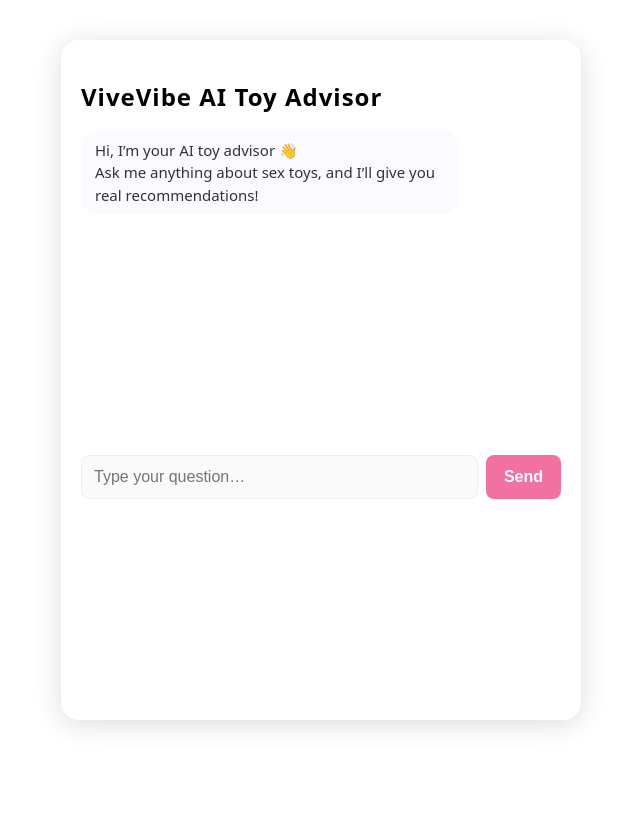
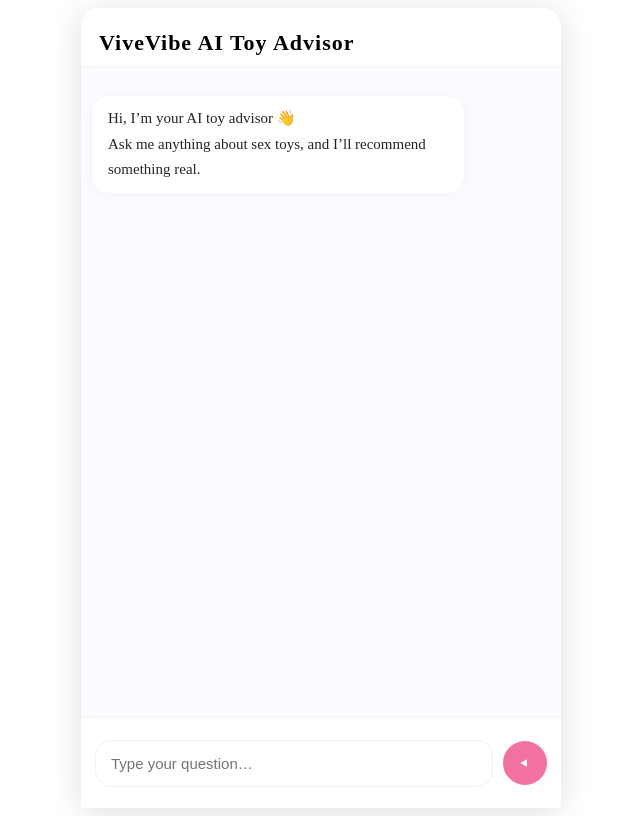
Before and after one commit to vivevibe/Sex-Toys-Ai, a Next.js app: page / in a window 1280 px wide. Shown: the whole page, without its empty margins (319-959 px from the left). Built offline with nearby package versions, Linux system fonts and the light colour scheme.

Commit message:
Update index.js

```diff
--- a/pages/index.js
+++ b/pages/index.js
@@ -1,17 +1,27 @@
-import { useState } from "react";
+import { useState, useRef, useEffect } from "react";
 
 export default function Home() {
   const [messages, setMessages] = useState([
-    { role: "assistant", content: "Hi, I’m your AI toy advisor 👋<br>Ask me anything about sex toys, and I’ll give you real recommendations!" }
+    { role: "assistant", content: "Hi, I’m your AI toy advisor 👋<br>Ask me anything about sex toys, and I’ll recommend something real." }
   ]);
   const [input, setInput] = useState("");
   const [loading, setLoading] = useState(false);
+  const [pending, setPending] = useState(false);
+  const inputRef = useRef(null);
+  const chatEndRef = useRef(null);
 
-  async function handleSend() {
-    if (!input.trim()) return;
-    const newMessages = [...messages, { role: "user", content: input }];
-    setMessages(newMessages);
+  // 滚到底
+  useEffect(() => {
+    chatEndRef.current?.scrollIntoView({ behavior: "smooth" });
+  }, [messages, loading]);
+
+  // 发送消息
+  async function handleSend(e) {
+    e && e.preventDefault();
+    if (!input.trim() || loading) return;
+    setMessages(msgs => [...msgs, { role: "user", content: input }]);
     setLoading(true);
+    setPending(true);
     setInput("");
 
     try {
@@ -21,76 +31,144 @@
         body: JSON.stringify({ prompt: input })
       });
       const data = await res.json();
-      setMessages(msgs => [
-        ...msgs,
-        { role: "assistant", content: data.reply }
-      ]);
-    } catch (err) {
-      setMessages(msgs => [
-        ...msgs,
-        { role: "assistant", content: "⚠️ Network error. Please try again." }
-      ]);
+      setMessages(msgs =>
+        [...msgs, { role: "assistant", content: data.reply }]
+      );
+    } catch {
+      setMessages(msgs =>
+        [...msgs, { role: "assistant", content: "⚠️ Network error, try again." }]
+      );
     }
     setLoading(false);
+    setPending(false);
   }
 
   return (
     <div style={{
-      maxWidth: 480, margin: "40px auto 0", background: "#fff", borderRadius: 18, boxShadow: "0 4px 28px #ddd",
-      padding: 20, minHeight: "80vh", fontFamily: "system-ui,sans-serif"
+      maxWidth: 480, minHeight: "100vh",
+      background: "#fff", margin: "0 auto", borderRadius: 18,
+      boxShadow: "0 4px 32px #ddd", padding: 0,
+      display: "flex", flexDirection: "column"
     }}>
-      <h2 style={{ fontSize: 24, marginBottom: 18, fontWeight: 700, letterSpacing: 1 }}>
+      <div style={{
+        padding: "22px 18px 10px 18px",
+        fontWeight: 800, fontSize: 22, letterSpacing: 1, borderBottom: "1px solid #f2f2f2"
+      }}>
         ViveVibe AI Toy Advisor
-      </h2>
-
-      <div style={{ minHeight: 300 }}>
-        {messages.map((msg, i) =>
-          <div key={i} style={{
-            margin: "16px 0",
-            textAlign: msg.role === "user" ? "right" : "left"
+      </div>
+      <div style={{
+        flex: 1, overflowY: "auto", padding: "12px 10px 8px 10px",
+        background: "#fafaff", minHeight: 320
+      }}>
+        {messages.map((msg, i) => (
+          <div key={i}
+            style={{
+              margin: "16px 0",
+              textAlign: msg.role === "user" ? "right" : "left",
+              display: "flex",
+              flexDirection: msg.role === "user" ? "row-reverse" : "row"
+            }}>
+            <div style={{
+              display: "inline-block",
+              background: msg.role === "user" ? "#f4f6f8" : "#fff",
+              borderRadius: 18,
+              padding: "10px 16px",
+              color: "#23232a",
+              maxWidth: 340,
+              fontSize: 15,
+              lineHeight: 1.7,
+              boxShadow: msg.role === "assistant" ? "0 2px 8px #f6f6fa" : "none",
+              border: msg.role === "assistant" ? "1px solid #f6f6fa" : "none"
+            }}
+              {...(msg.role === "assistant"
+                ? { dangerouslySetInnerHTML: { __html: msg.content } }
+                : { children: msg.content })} />
+          </div>
+        ))}
+        {/* AI思考中提示 */}
+        {pending &&
+          <div style={{
+            color: "#b8b8c9", fontSize: 15, margin: "10px 0 6px 0", display: "flex", alignItems: "center", gap: 6, paddingLeft: 8
           }}>
-            {msg.role === "user"
-              ? <div style={{
-                  display: "inline-block", background: "#eee", borderRadius: 16, padding: "8px 14px",
-                  color: "#111", maxWidth: 350, fontSize: 15, lineHeight: 1.5
-                }}>{msg.content}</div>
-              : <div style={{
-                  display: "inline-block", background: "#fafaff", borderRadius: 16, padding: "8px 14px",
-                  color: "#333", maxWidth: 350, fontSize: 15, lineHeight: 1.5
-                }}
-                dangerouslySetInnerHTML={{ __html: msg.content }}
-                />
-            }
+            <LoadingDots /> Thinking...
           </div>
-        )}
+        }
+        <div ref={chatEndRef}></div>
       </div>
-
       <form
-        style={{ display: "flex", gap: 8, marginTop: 24 }}
-        onSubmit={e => { e.preventDefault(); handleSend(); }}>
+        onSubmit={handleSend}
+        style={{
+          display: "flex", gap: 10, padding: 14, borderTop: "1px solid #f2f2f2",
+          background: "#fff", alignItems: "center", minHeight: 62
+        }}>
         <input
+          ref={inputRef}
           value={input}
           onChange={e => setInput(e.target.value)}
+          placeholder="Type your question…"
           disabled={loading}
-          placeholder="Type your question…"
           style={{
-            flex: 1, border: "1px solid #eee", borderRadius: 8,
-            padding: "12px 12px", fontSize: 16, outline: "none", background: "#fafafa"
+            flex: 1,
+            border: "1px solid #f0f0f6",
+            borderRadius: 16,
+            padding: "14px 15px",
+            fontSize: 15,
+            outline: "none",
+            background: loading ? "#fafafa" : "#fff",
+            minWidth: 0
           }}
-          onKeyDown={e => { if (e.key === "Enter" && !e.shiftKey) handleSend(); }}
+          onKeyDown={e => {
+            if (e.key === "Enter" && !e.shiftKey) {
+              handleSend(e);
+            }
+          }}
         />
         <button
           type="submit"
-          disabled={loading}
+          disabled={loading || !input.trim()}
           style={{
-            background: "#f172a1", color: "#fff", border: "none", borderRadius: 8,
-            padding: "12px 18px", fontWeight: 600, fontSize: 16, cursor: "pointer",
-            opacity: loading ? 0.5 : 1
+            border: "none", background: "#f172a1",
+            borderRadius: "50%", width: 44, height: 44,
+            display: "flex", alignItems: "center", justifyContent: "center",
+            boxShadow: loading ? "none" : "0 2px 8px #f2ddea33",
+            cursor: loading ? "not-allowed" : "pointer", opacity: loading ? 0.65 : 1,
+            transition: "opacity 0.2s"
           }}
         >
-          {loading ? "…" : "Send"}
+          <svg width="22" height="22" viewBox="0 0 24 24" fill="none">
+            <circle cx="12" cy="12" r="12" fill="#f172a1" />
+            <path d="M7 12l7-4v8l-7-4z" fill="#fff" />
+          </svg>
         </button>
       </form>
+      <style>{`
+        @media (max-width:600px){
+          div[style*="max-width: 480"]{max-width:100vw!important;border-radius:0!important;}
+        }
+      `}</style>
     </div>
   );
 }
+
+// 动画组件
+function LoadingDots() {
+  return (
+    <span style={{ display: "inline-block", width: 22, verticalAlign: "middle" }}>
+      <span className="dot" style={{
+        display: "inline-block", width: 6, height: 6, borderRadius: "50%", background: "#b8b8c9", marginRight: 2, animation: "dotflash 1.2s infinite"
+      }}></span>
+      <span className="dot" style={{
+        display: "inline-block", width: 6, height: 6, borderRadius: "50%", background: "#b8b8c9", marginRight: 2, animation: "dotflash 1.2s 0.3s infinite"
+      }}></span>
+      <span className="dot" style={{
+        display: "inline-block", width: 6, height: 6, borderRadius: "50%", background: "#b8b8c9", animation: "dotflash 1.2s 0.6s infinite"
+      }}></span>
+      <style>{`
+        @keyframes dotflash {
+          0%, 80%, 100% { opacity: .4; }
+          40% { opacity: 1; }
+        }
+      `}</style>
+    </span>
+  );
+}
```
